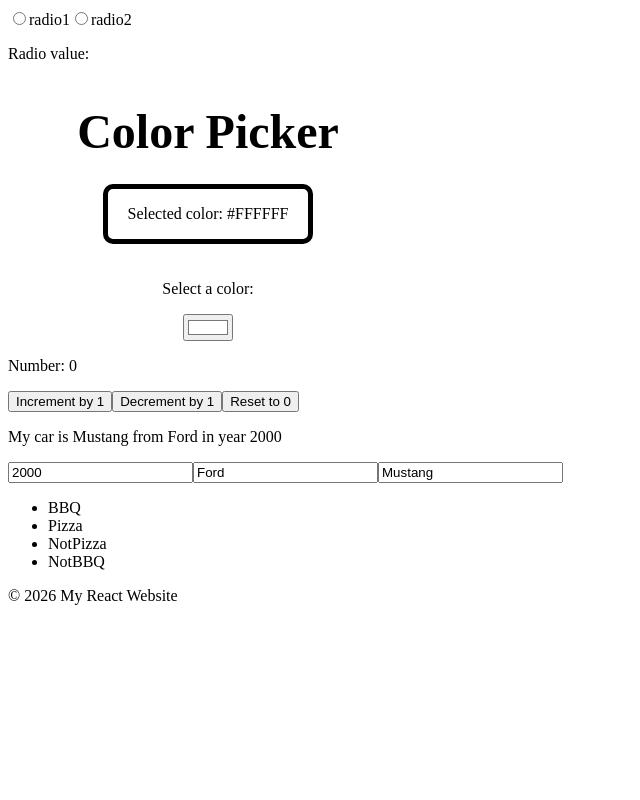
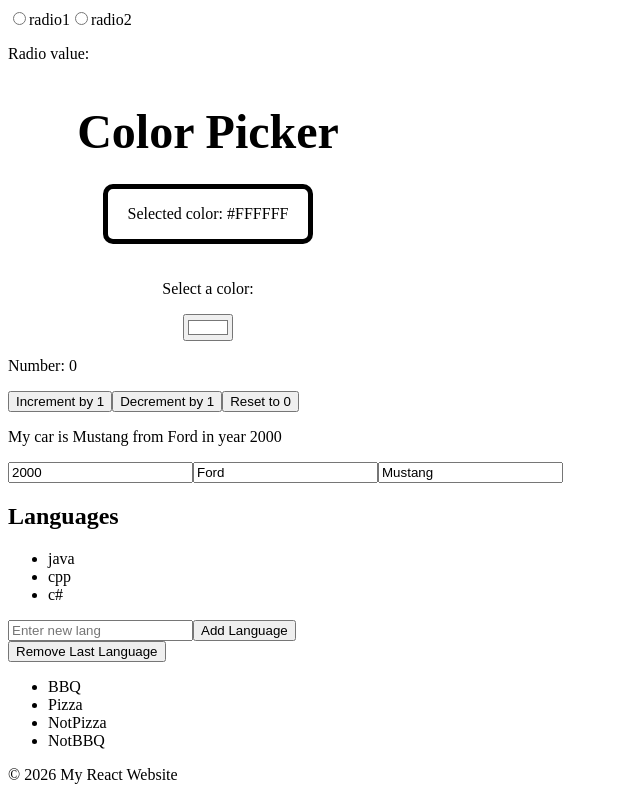
Before and after one commit to comsolodev-1/Learn-React, a React (Vite) app in the folder my-react-app/: page / in a window 1280 px wide. Shown: the part 1597-2397 px from the top of the page, without its empty margins (0-640 px from the left). Before the commit the page ends 2218 px from the top, so only its background shows below. Built offline with nearby package versions, Linux system fonts and the light colour scheme.

Commit message:
added updatelist.jsx for sidetask: adding and removing using useState Updater function

```diff
--- a/my-react-app/src/App.jsx
+++ b/my-react-app/src/App.jsx
@@ -1,3 +1,4 @@
+import UpdateList from './UpdateList.jsx'
 import UpdateArray from './UpdateArray.jsx'
 import NumCounter from './NumCounter.jsx'
 import ColorPicker from './ColorPicker.jsx'
@@ -34,6 +35,7 @@ function App() {
     <ColorPicker/>
     <NumCounter/>
     <UpdateArray/>
+    <UpdateList/>
     <Food/>
     <Footer/>
     </>
--- /dev/null
+++ b/my-react-app/src/UpdateList.jsx
@@ -0,0 +1,30 @@
+import React, {useState} from 'react'
+
+function UpdateList(){
+    const [lang, setLang] = useState(["java","cpp","c#"]);
+
+    function addLang(event){
+        const newLang = document.getElementById("langInput").value;
+        document.getElementById("langInput").value = "";
+
+        setLang(l => [...l, newLang]);
+    }
+
+   function removeLang() {
+        setLang(l => l.slice(0, -1));
+    }
+
+    return(
+        <div>
+            <h2>Languages</h2>
+            <ul>
+                {lang.map((lang, index) => <li key={index}>{lang}</li>)}
+            </ul>
+            <input type="text" id="langInput" placeholder="Enter new lang"/>
+            <button onClick={addLang}>Add Language</button>
+            <br/>
+            <button onClick={removeLang}>Remove Last Language</button>
+        </div>
+    );
+}
+export default UpdateList
```
